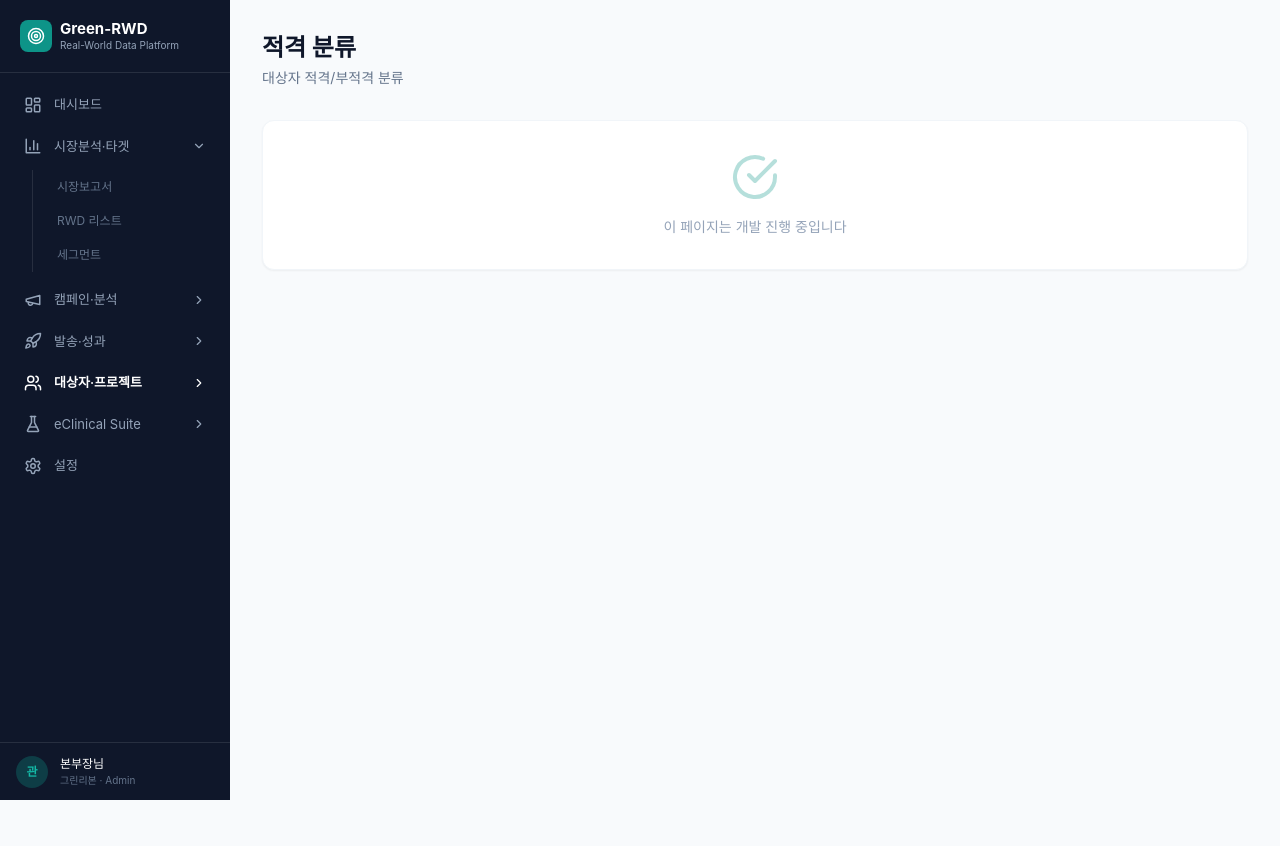
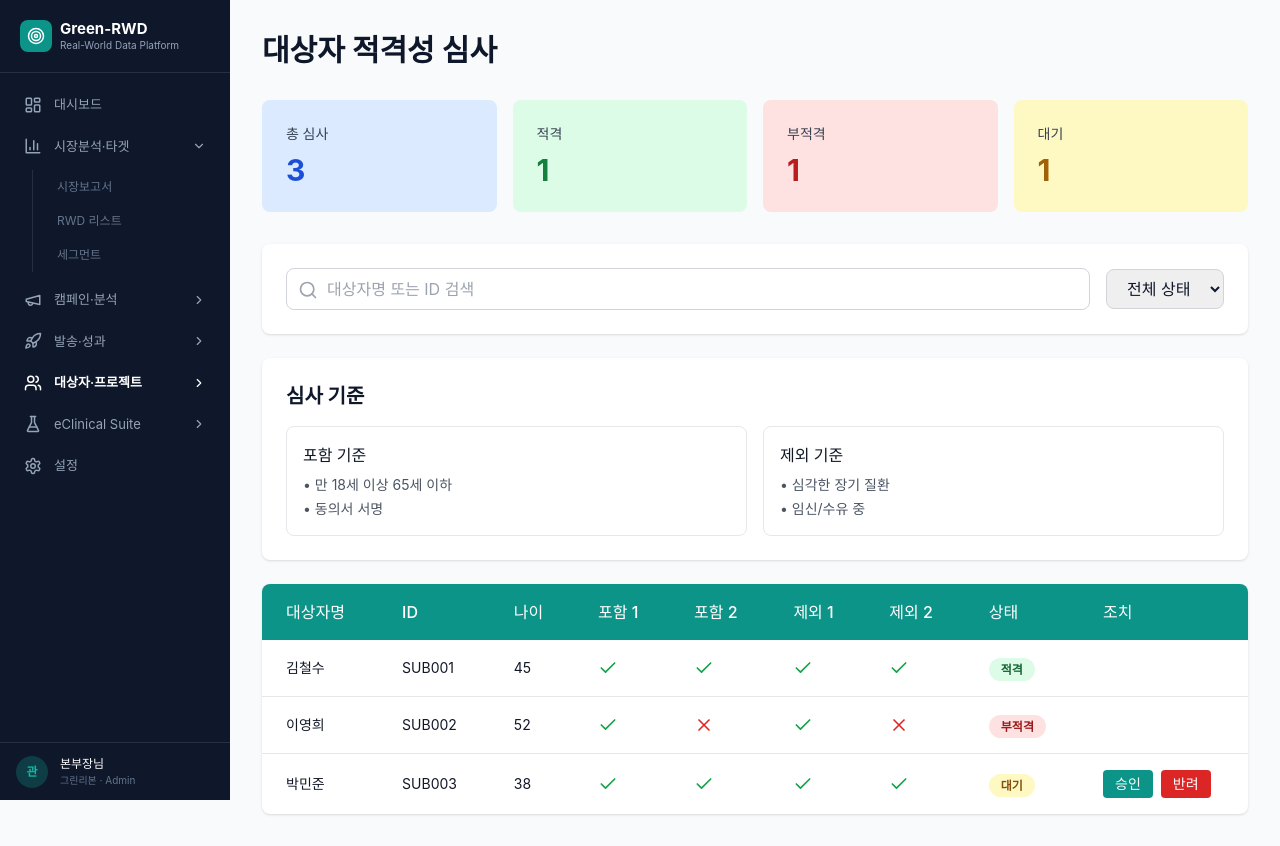
Before and after one commit to Mandarin-Kim/green-rwd, a Next.js app: page /dashboard/subjects/qualify in a window 1280 px wide. Before the commit the page ends 800 px from the top, so only its background shows below. Built offline with nearby package versions, Linux system fonts and the light colour scheme.

Commit message:
feat: implement qualify page with CRUD

```diff
--- a/src/app/dashboard/subjects/qualify/page.tsx
+++ b/src/app/dashboard/subjects/qualify/page.tsx
@@ -1,17 +1,225 @@
-'use client'
-import { CheckCircle } from 'lucide-react'
+'use client';
 
-export default function Page() {
+import React, { useState } from 'react';
+import { Search, Check, X, Clock } from 'lucide-react';
+
+interface QualificationRecord {
+  id: string;
+  subjectId: string;
+  name: string;
+  age: number;
+  criteria: {
+    inclusion1: boolean;
+    inclusion2: boolean;
+    exclusion1: boolean;
+    exclusion2: boolean;
+  };
+  status: '적격' | '부적격' | '대기';
+  appliedDate: string;
+}
+
+export default function SubjectsQualifyPage() {
+  const [searchTerm, setSearchTerm] = useState('');
+  const [statusFilter, setStatusFilter] = useState<'all' | '적격' | '부적격' | '대기'>('all');
+  const [records, setRecords] = useState<QualificationRecord[]>([
+    {
+      id: '1',
+      subjectId: 'SUB001',
+      name: '김철수',
+      age: 45,
+      criteria: { inclusion1: true, inclusion2: true, exclusion1: false, exclusion2: false },
+      status: '적격',
+      appliedDate: '2026-03-20',
+    },
+    {
+      id: '2',
+      subjectId: 'SUB002',
+      name: '이영희',
+      age: 52,
+      criteria: { inclusion1: true, inclusion2: false, exclusion1: false, exclusion2: true },
+      status: '부적격',
+      appliedDate: '2026-03-21',
+    },
+    {
+      id: '3',
+      subjectId: 'SUB003',
+      name: '박민준',
+      age: 38,
+      criteria: { inclusion1: true, inclusion2: true, exclusion1: false, exclusion2: false },
+      status: '대기',
+      appliedDate: '2026-03-22',
+    },
+  ]);
+
+  const filteredRecords = records.filter((record) => {
+    const matchesSearch = record.name.includes(searchTerm) || record.subjectId.includes(searchTerm);
+    const matchesStatus = statusFilter === 'all' || record.status === statusFilter;
+    return matchesSearch && matchesStatus;
+  });
+
+  const kpiData = [
+    { label: '총 심사', value: records.length, color: 'bg-blue-100', textColor: 'text-blue-700' },
+    { label: '적격', value: records.filter((r) => r.status === '적격').length, color: 'bg-green-100', textColor: 'text-green-700' },
+    { label: '부적격', value: records.filter((r) => r.status === '부적격').length, color: 'bg-red-100', textColor: 'text-red-700' },
+    { label: '대기', value: records.filter((r) => r.status === '대기').length, color: 'bg-yellow-100', textColor: 'text-yellow-700' },
+  ];
+
+  const handleApprove = (id: string) => {
+    setRecords(records.map((r) => (r.id === id ? { ...r, status: '적격' } : r)));
+  };
+
+  const handleReject = (id: string) => {
+    setRecords(records.map((r) => (r.id === id ? { ...r, status: '부적격' } : r)));
+  };
+
   return (
-    <div className="p-8">
-      <div className="mb-8">
-        <h1 className="text-2xl font-bold text-navy">적격 분류</h1>
-        <p className="text-sm text-slate-500 mt-1">대상자 적격/부적격 분류</p>
-      </div>
-      <div className="bg-white rounded-xl shadow-sm border border-slate-100 p-8 text-center">
-        <CheckCircle size={48} className="mx-auto text-primary/30 mb-4" />
-        <p className="text-slate-400 text-sm">이 페이지는 개발 진행 중입니다</p>
+    <div className="min-h-screen p-8" style={{ backgroundColor: '#F9FAFB' }}>
+      <div className="max-w-7xl mx-auto">
+        <h1 className="text-3xl font-bold mb-8" style={{ color: '#0F172A' }}>대상자 적격성 심사</h1>
+
+        {/* KPI Cards */}
+        <div className="grid grid-cols-4 gap-4 mb-8">
+          {kpiData.map((kpi, idx) => (
+            <div key={idx} className={`p-6 rounded-lg ${kpi.color}`}>
+              <p className="text-sm font-medium text-gray-700 mb-2">{kpi.label}</p>
+              <p className={`text-3xl font-bold ${kpi.textColor}`}>{kpi.value}</p>
+            </div>
+          ))}
+        </div>
+
+        {/* Search and Filter */}
+        <div className="bg-white rounded-lg shadow p-6 mb-6">
+          <div className="flex gap-4 items-center">
+            <div className="flex-1 relative">
+              <Search className="absolute left-3 top-3 w-5 h-5 text-gray-400" />
+              <input
+                type="text"
+                placeholder="대상자명 또는 ID 검색"
+                value={searchTerm}
+                onChange={(e) => setSearchTerm(e.target.value)}
+                className="w-full pl-10 pr-4 py-2 border border-gray-300 rounded-lg focus:outline-none focus:ring-2"
+                style={{ focusRingColor: '#0D9488' }}
+              />
+            </div>
+            <select
+              value={statusFilter}
+              onChange={(e) => setStatusFilter(e.target.value as any)}
+              className="px-4 py-2 border border-gray-300 rounded-lg focus:outline-none"
+            >
+              <option value="all">전체 상태</option>
+              <option value="적격">적격</option>
+              <option value="부적격">부적격</option>
+              <option value="대기">대기</option>
+            </select>
+          </div>
+        </div>
+
+        {/* Qualification Criteria */}
+        <div className="bg-white rounded-lg shadow p-6 mb-6">
+          <h2 className="text-xl font-bold mb-4" style={{ color: '#0F172A' }}>심사 기준</h2>
+          <div className="grid grid-cols-2 gap-4">
+            <div className="p-4 border border-gray-200 rounded-lg">
+              <p className="font-medium text-gray-900">포함 기준</p>
+              <ul className="mt-2 text-sm text-gray-600 space-y-1">
+                <li>• 만 18세 이상 65세 이하</li>
+                <li>• 동의서 서명</li>
+              </ul>
+            </div>
+            <div className="p-4 border border-gray-200 rounded-lg">
+              <p className="font-medium text-gray-900">제외 기준</p>
+              <ul className="mt-2 text-sm text-gray-600 space-y-1">
+                <li>• 심각한 장기 질환</li>
+                <li>• 임신/수유 중</li>
+              </ul>
+            </div>
+          </div>
+        </div>
+
+        {/* Results Table */}
+        <div className="bg-white rounded-lg shadow overflow-hidden">
+          <table className="w-full">
+            <thead style={{ backgroundColor: '#0D9488' }}>
+              <tr>
+                <th className="px-6 py-4 text-left text-white font-medium">대상자명</th>
+                <th className="px-6 py-4 text-left text-white font-medium">ID</th>
+                <th className="px-6 py-4 text-left text-white font-medium">나이</th>
+                <th className="px-6 py-4 text-left text-white font-medium">포함 1</th>
+                <th className="px-6 py-4 text-left text-white font-medium">포함 2</th>
+                <th className="px-6 py-4 text-left text-white font-medium">제외 1</th>
+                <th className="px-6 py-4 text-left text-white font-medium">제외 2</th>
+                <th className="px-6 py-4 text-left text-white font-medium">상태</th>
+                <th className="px-6 py-4 text-left text-white font-medium">조치</th>
+              </tr>
+            </thead>
+            <tbody className="divide-y divide-gray-200">
+              {filteredRecords.map((record) => (
+                <tr key={record.id} className="hover:bg-gray-50">
+                  <td className="px-6 py-4 text-sm text-gray-900">{record.name}</td>
+                  <td className="px-6 py-4 text-sm text-gray-900">{record.subjectId}</td>
+                  <td className="px-6 py-4 text-sm text-gray-900">{record.age}</td>
+                  <td className="px-6 py-4">
+                    {record.criteria.inclusion1 ? (
+                      <Check className="w-5 h-5 text-green-600" />
+                    ) : (
+                      <X className="w-5 h-5 text-red-600" />
+                    )}
+                  </td>
+                  <td className="px-6 py-4">
+                    {record.criteria.inclusion2 ? (
+                      <Check className="w-5 h-5 text-green-600" />
+                    ) : (
+                      <X className="w-5 h-5 text-red-600" />
+                    )}
+                  </td>
+                  <td className="px-6 py-4">
+                    {!record.criteria.exclusion1 ? (
+                      <Check className="w-5 h-5 text-green-600" />
+                    ) : (
+                      <X className="w-5 h-5 text-red-600" />
+                    )}
+                  </td>
+                  <td className="px-6 py-4">
+                    {!record.criteria.exclusion2 ? (
+                      <Check className="w-5 h-5 text-green-600" />
+                    ) : (
+                      <X className="w-5 h-5 text-red-600" />
+                    )}
+                  </td>
+                  <td className="px-6 py-4">
+                    <span
+                      className={`px-3 py-1 rounded-full text-xs font-semibold ${
+                        record.status === '적격'
+                          ? 'bg-green-100 text-green-800'
+                          : record.status === '부적격'
+                            ? 'bg-red-100 text-red-800'
+                            : 'bg-yellow-100 text-yellow-800'
+                      }`}
+                    >
+                      {record.status}
+                    </span>
+                  </td>
+                  <td className="px-6 py-4">
+                    {record.status === '대기' && (
+                      <div className="flex gap-2">
+                        <button
+                          onClick={() => handleApprove(record.id)}
+                          className="text-white px-3 py-1 rounded text-sm font-medium"
+                          style={{ backgroundColor: '#0D9488' }}
+                        >
+                          승인
+                        </button>
+                        <button onClick={() => handleReject(record.id)} className="text-white px-3 py-1 rounded text-sm font-medium bg-red-600">
+                          반려
+                        </button>
+                      </div>
+                    )}
+                  </td>
+                </tr>
+              ))}
+            </tbody>
+          </table>
+        </div>
       </div>
     </div>
-  )
+  );
 }
```
